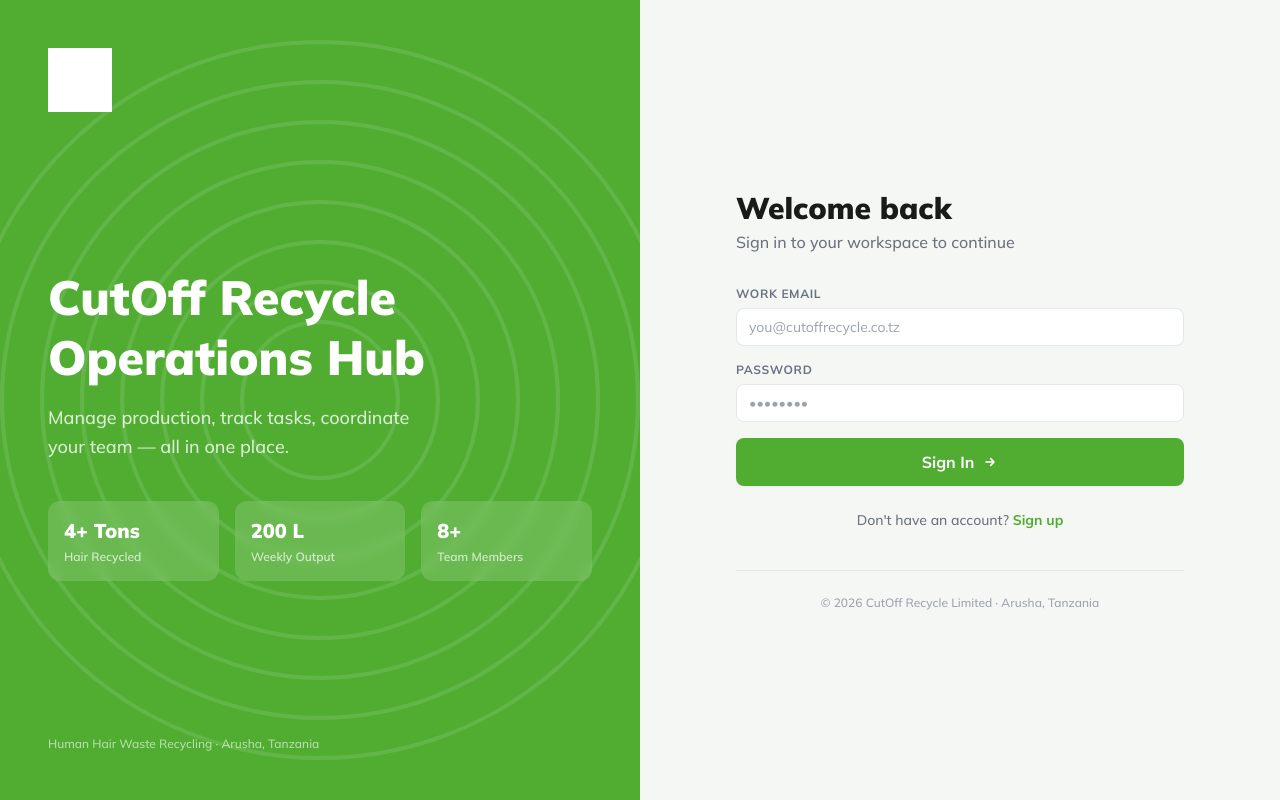
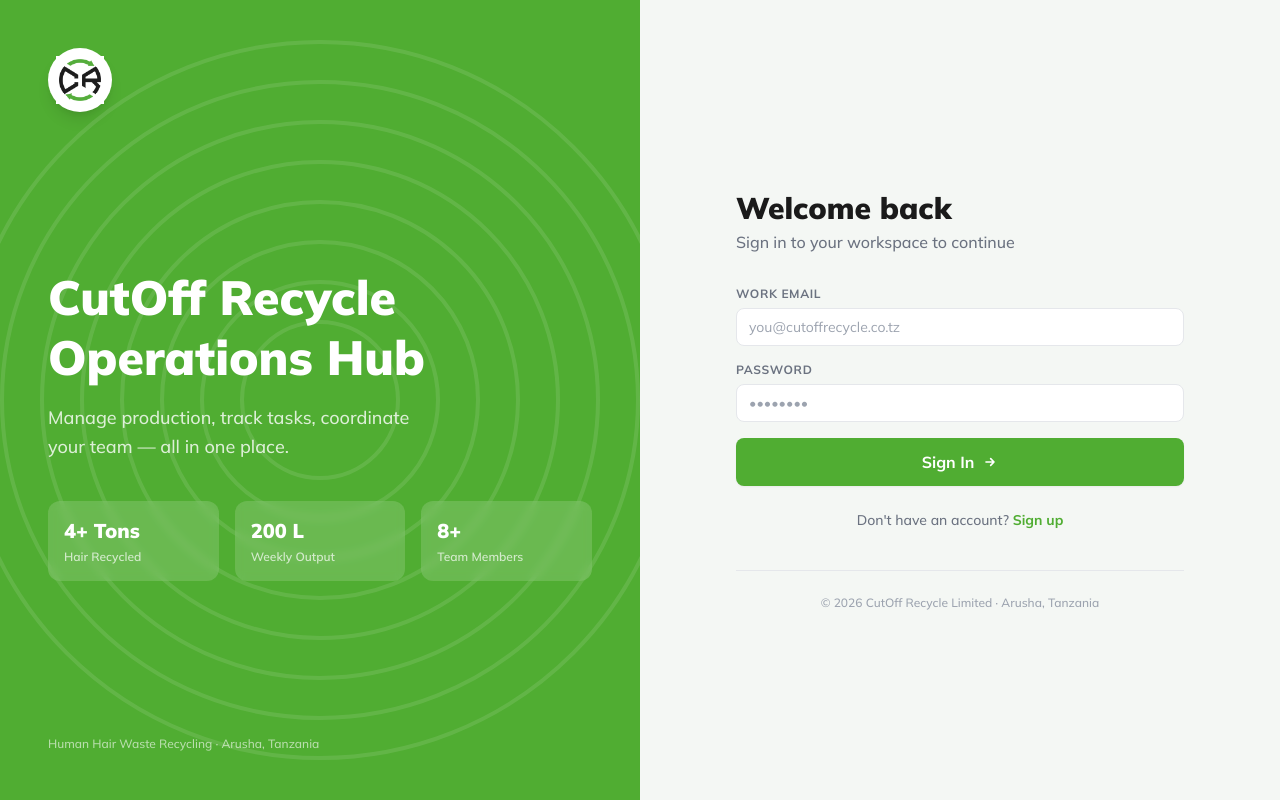
Before and after one commit to CutOff-Recycle-Limited/ops-platform, a React (Vite) app in the folder frontend/: page /login in a window 1280 px wide. Built offline with nearby package versions, Linux system fonts and the light colour scheme; no server answers.

Commit message:
Fix logo to white circle on green panel

```diff
--- a/frontend/src/pages/LoginPage.jsx
+++ b/frontend/src/pages/LoginPage.jsx
@@ -46,9 +46,9 @@ export default function LoginPage() {
           ))}
         </div>
 
-        <div className="relative z-10">
-          <img src="/cr-logo.png" alt="CutOff Recycle" className="w-16 h-16 filter brightness-0 invert" />
-        </div>
+        <div className="w-16 h-16 rounded-full bg-white flex items-center justify-center shadow-lg">
+  <img src="/cr-logo.png" alt="CutOff Recycle" className="w-12 h-12" />
+</div>
 
         <div className="relative z-10">
           <h1 className="text-5xl font-black text-white leading-tight mb-4">
```
